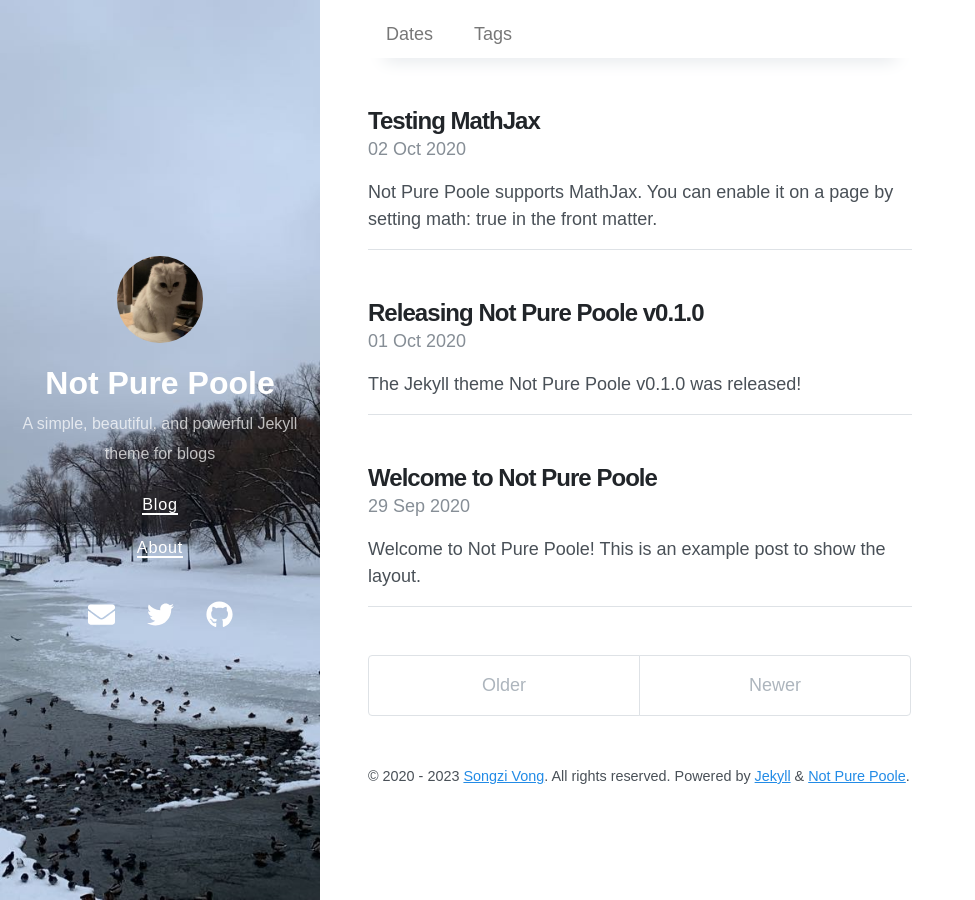
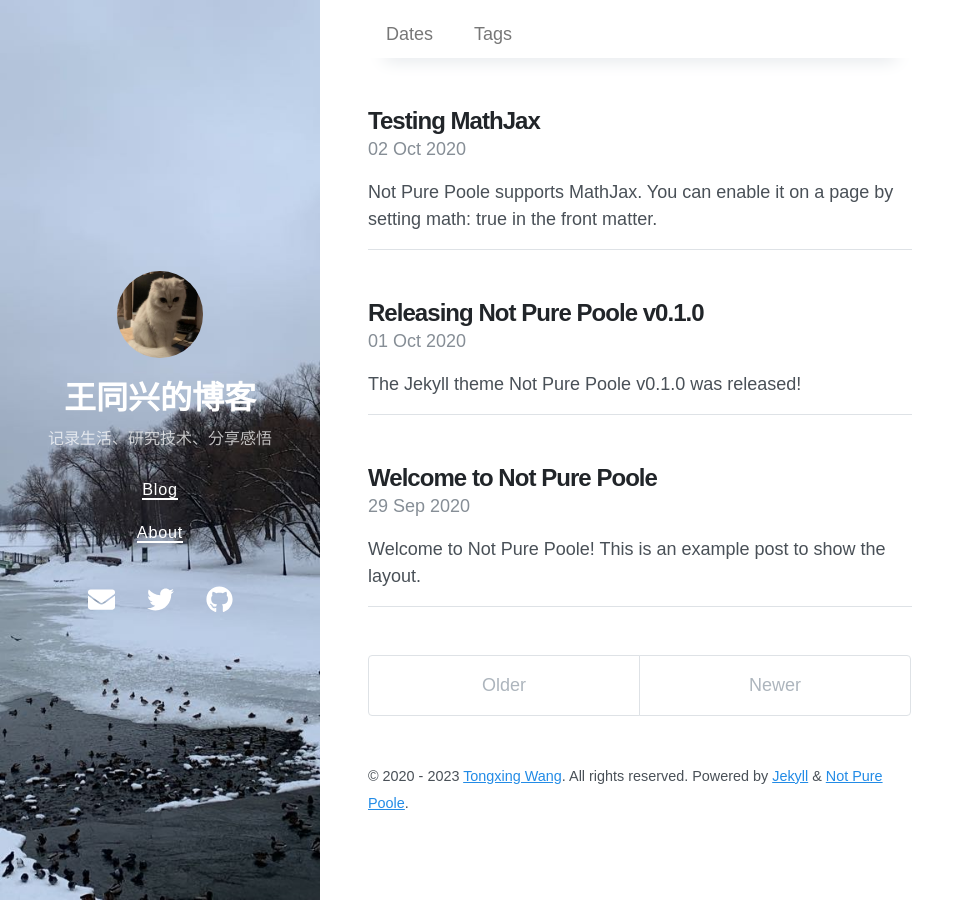
Before and after one commit to wangtx/wangtx.github.io, a Jekyll site: the page built from docs/index.html, in a window 1280 px wide. Shown: the whole page, without its empty margins (0-975 px from the left). Built offline with Jekyll 4.4.1, drawn with Linux system fonts in a browser that asks for light colours; nearby versions of some CDN libraries; the list of posts is cut into pages by our own code.

Commit message:
modify config file; add google search console verified file.

```diff
--- a/docs/_config.yml
+++ b/docs/_config.yml
@@ -1,7 +1,7 @@
 # Setup
-title: Not Pure Poole
-description: A simple, beautiful, and powerful Jekyll theme for blogs
-url: https://vszhub.github.io
+title: 王同兴的博客
+description: 记录生活、研究技术、分享感悟
+url: https://wangtx.github.io
 avatar: /avatar.jpeg
 paginate: 5
 permalink: pretty
@@ -29,14 +29,14 @@ exclude:
 
 # Optimize Jekyl SEO Tag
 twitter:
-  username: vszhub
+  username: Uncle_Xing
   card: summary
 logo: logo.png
 social:
   name: Songzi Vong
   links:
-    - https://twitter.com/vszhub
-    - https://github.com/vszhub
+    - https://twitter.com/Uncle_Xing
+    - https://github.com/wangtx
 google_site_verification: xxxxx
 lang: en
 
@@ -54,6 +54,6 @@ sass:
 
 # Specify the author for blog posts
 author:
-  name: Songzi Vong
-  url: https://github.com/vszhub/
-  email: vszhub@gmail.com
+  name: Tongxing Wang
+  url: https://github.com/wangtx/
+  email: wangtongxing1991@gmail.com
--- /dev/null
+++ b/docs/google735cb6eb196570d8.html
@@ -0,0 +1 @@
+google-site-verification: google735cb6eb196570d8.html
```
